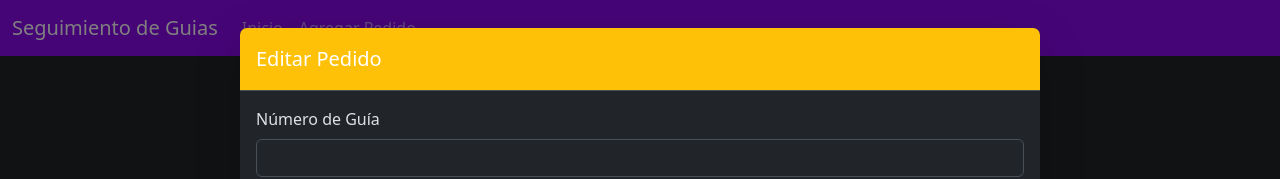
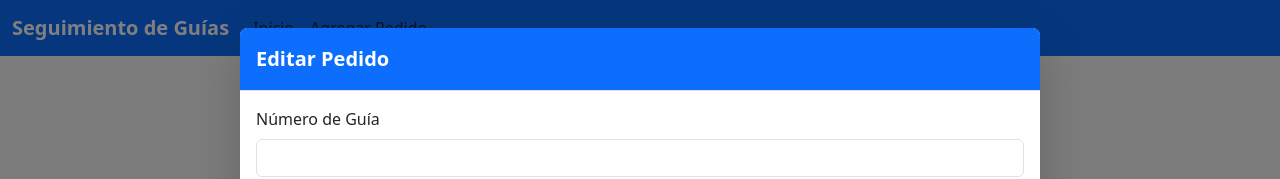
Before and after one commit to carlosninacio/seguimiento-guias-angular-spring-ai, an Angular app in the folder frontend-angular/: page /editar-pedido/1 in a window 1280 px wide. Shown: the top 179 px of the page. Built offline with nearby package versions, Linux system fonts and the light colour scheme; no server answers.

Commit message:
MODO CLARO

```diff
--- a/frontend-angular/src/app/app.html
+++ b/frontend-angular/src/app/app.html
@@ -1,7 +1,7 @@
-<div>
-    <nav class="navbar navbar-expand-lg navbar-dark" style="background-color: #8c0aef;">
+<div class="bg-light min-vh-100">
+  <nav class="navbar navbar-expand-lg navbar-light bg-primary">
     <div class="container-fluid">
-    <a class="navbar-brand" routerLink="pedidos">Seguimiento de Guias</a>
+      <a class="navbar-brand text-white fw-bold" routerLink="pedidos">Seguimiento de Guías</a>
       <button class="navbar-toggler" type="button" data-bs-toggle="collapse"
         data-bs-target="#navbarNav" aria-controls="navbarNav" aria-expanded="false" aria-label="Toggle navigation">
         <span class="navbar-toggler-icon"></span>
@@ -9,16 +9,26 @@
       <div class="collapse navbar-collapse" id="navbarNav">
         <ul class="navbar-nav">
           <li class="nav-item">
-          <a class="nav-link" aria-current="page" routerLink="pedidos" routerLinkActive="active">Inicio</a>
+            <a
+              class="nav-link"
+              routerLink="pedidos"
+              routerLinkActive="active bg-white text-primary rounded px-2 fw-semibold"
+              [routerLinkActiveOptions]="{ exact: true }"
+            >Inicio</a>
           </li>
           <li class="nav-item">
-          <a class="nav-link" routerLink="agregar-pedido" routerLinkActive="active">Agregar Pedido</a>
+            <a
+              class="nav-link"
+              routerLink="agregar-pedido"
+              routerLinkActive="active bg-white text-primary rounded px-2 fw-semibold"
+            >Agregar Pedido</a>
           </li>
         </ul>
       </div>
     </div>
   </nav>
-</div>
-<div>
+
+  <div class="container py-4">
     <router-outlet></router-outlet>
   </div>
+</div>
--- a/frontend-angular/src/app/editar-pedido/editar-pedido.html
+++ b/frontend-angular/src/app/editar-pedido/editar-pedido.html
@@ -1,26 +1,31 @@
 <!-- Modal de Edición de Pedido -->
 <div class="modal fade show" id="editarPedidoModal" tabindex="-1" aria-labelledby="editarPedidoLabel"
-     aria-modal="true" role="dialog" data-bs-backdrop="static" data-bs-keyboard="false" style="display: block;">
+  aria-modal="true" role="dialog" data-bs-backdrop="static" data-bs-keyboard="false" style="display: block;">
   <div class="modal-dialog modal-lg modal-dialog-centered">
-    <div class="modal-content shadow-lg border-0">
+    <div class="modal-content bg-white shadow-lg border-0 rounded-3">
 
-      <div class="modal-header bg-warning text-white">
-        <h5 class="modal-title" id="editarPedidoLabel">Editar Pedido</h5>
+      <!-- 🔹 Encabezado -->
+      <div class="modal-header bg-primary text-white">
+        <h5 class="modal-title fw-semibold" id="editarPedidoLabel">Editar Pedido</h5>
       </div>
 
+      <!-- 🧾 Cuerpo -->
       <div class="modal-body">
         <form (ngSubmit)="onSubmit()" autocomplete="off">
-          <!-- 🧾 Campos del formulario -->
+
+          <!-- Número de guía -->
           <div class="mb-3">
             <label for="numeroGuia" class="form-label">Número de Guía</label>
             <input type="text" class="form-control" id="numeroGuia" name="numeroGuia" [(ngModel)]="pedido.numeroGuia" required>
           </div>
 
+          <!-- Destino -->
           <div class="mb-3">
             <label for="destino" class="form-label">Destino</label>
             <input type="text" class="form-control" id="destino" name="destino" [(ngModel)]="pedido.destino">
           </div>
 
+          <!-- Cliente -->
           <div class="mb-3">
             <label for="nombreCliente" class="form-label">Nombre del Cliente</label>
             <input type="text" class="form-control" id="nombreCliente" name="nombreCliente" [(ngModel)]="pedido.nombreCliente">
@@ -60,7 +65,7 @@
             <input type="number" class="form-control" id="valor" name="valor" [(ngModel)]="pedido.valor">
           </div>
 
-          <!-- Fechas Revisión y Archivado -->
+          <!-- Fecha Revisión -->
           <div class="mb-3">
             <label class="form-label">Fecha de Revisión</label>
             <div class="d-flex gap-2">
@@ -79,6 +84,7 @@
             </div>
           </div>
 
+          <!-- Fecha Archivado -->
           <div class="mb-3">
             <label class="form-label">Fecha de Archivado</label>
             <div class="d-flex gap-2">
@@ -101,13 +107,15 @@
           <div class="mb-3">
             <label class="form-label">¿Tiene adelanto?</label>
             <div class="form-check">
-              <input class="form-check-input" type="checkbox" id="tieneAdelanto" [(ngModel)]="tieneAdelanto" name="tieneAdelanto" (change)="toggleAdelanto()">
+              <input class="form-check-input" type="checkbox" id="tieneAdelanto"
+                [(ngModel)]="tieneAdelanto" name="tieneAdelanto" (change)="toggleAdelanto()">
               <label class="form-check-label" for="tieneAdelanto">Sí</label>
             </div>
 
             <div class="mt-2" *ngIf="tieneAdelanto">
               <label for="adelanto" class="form-label">Valor del Adelanto</label>
-              <input type="number" class="form-control" id="adelanto" name="adelanto" [(ngModel)]="pedido.adelanto" [required]="tieneAdelanto">
+              <input type="number" class="form-control" id="adelanto" name="adelanto"
+                [(ngModel)]="pedido.adelanto" [required]="tieneAdelanto">
             </div>
           </div>
 
@@ -117,15 +125,17 @@
             <input type="number" class="form-control" id="unidades" name="unidades" [(ngModel)]="pedido.unidades">
           </div>
 
+          <!-- Botones -->
           <div class="text-center mt-4">
-            <button type="submit" class="btn btn-warning me-3">Guardar</button>
-            <button type="button" class="btn btn-danger" (click)="cerrarModal()">Regresar</button>
+            <button type="submit" class="btn btn-primary me-3 px-4">Guardar</button>
+            <button type="button" class="btn btn-outline-secondary px-4" (click)="cerrarModal()">Regresar</button>
           </div>
         </form>
       </div>
+
     </div>
   </div>
 </div>
 
-<!-- Fondo oscuro -->
+<!-- Fondo -->
 <div class="modal-backdrop fade show"></div>
--- a/frontend-angular/src/app/pedido-lista/pedido-lista.html
+++ b/frontend-angular/src/app/pedido-lista/pedido-lista.html
@@ -1,9 +1,8 @@
 <div class="container-fluid">
-    <table class="table table-striped table-hover align-middle w-100 text-nowrap" style="margin-top: 30px;">
-
+  <table class="table table-striped table-hover align-middle table-sm w-100 text-nowrap small">
     <thead class="table-primary">
       <tr>
-                <th scope="col">Guia</th>
+        <th scope="col">Guía</th>
         <th scope="col">Destino</th>
         <th scope="col">Cliente</th>
         <th scope="col">Fecha Admisión</th>
@@ -31,16 +30,12 @@
         <td>{{ pedido.unidades }}</td>
         <td class="text-center">
           <div>
-                        <button (click)="editarPedido(pedido.idPedido)"
-                            class="btn btn-warning btn-sm me-2 d-inline-flex align-items-center" title="Editar">
+            <button (click)="editarPedido(pedido.idPedido)" class="btn btn-warning btn-sm me-2 d-inline-flex align-items-center" title="Editar">
               <i class="bi bi-pencil"></i>
             </button>
-
-                        <button (click)="eliminarPedido(pedido.idPedido)"
-                            class="btn btn-danger btn-sm d-inline-flex align-items-center" title="Eliminar">
+            <button (click)="eliminarPedido(pedido.idPedido)" class="btn btn-danger btn-sm d-inline-flex align-items-center" title="Eliminar">
               <i class="bi bi-trash"></i>
             </button>
-
           </div>
         </td>
       </tr>
--- a/frontend-angular/src/index.html
+++ b/frontend-angular/src/index.html
@@ -1,5 +1,5 @@
 <!doctype html>
-<html lang="en" data-bs-theme="dark">
+<html lang="es" data-bs-theme="light">
 <head>
   <meta charset="utf-8">
   <title>FrontendAngular</title>
```
Lines whose indentation alone changed are shown as unchanged.
